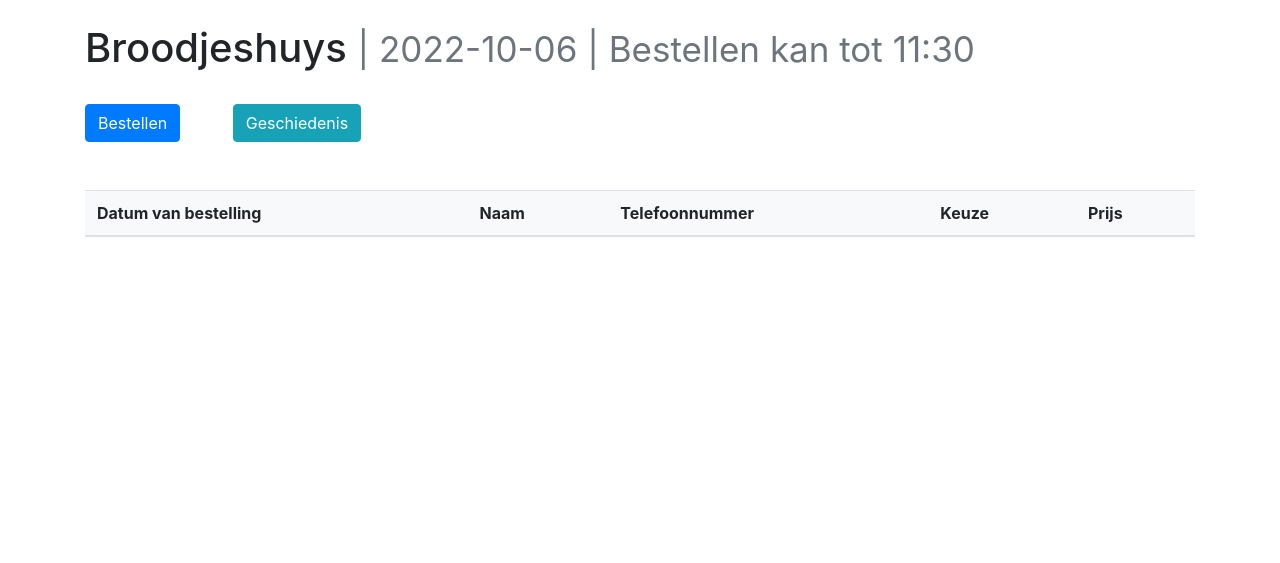
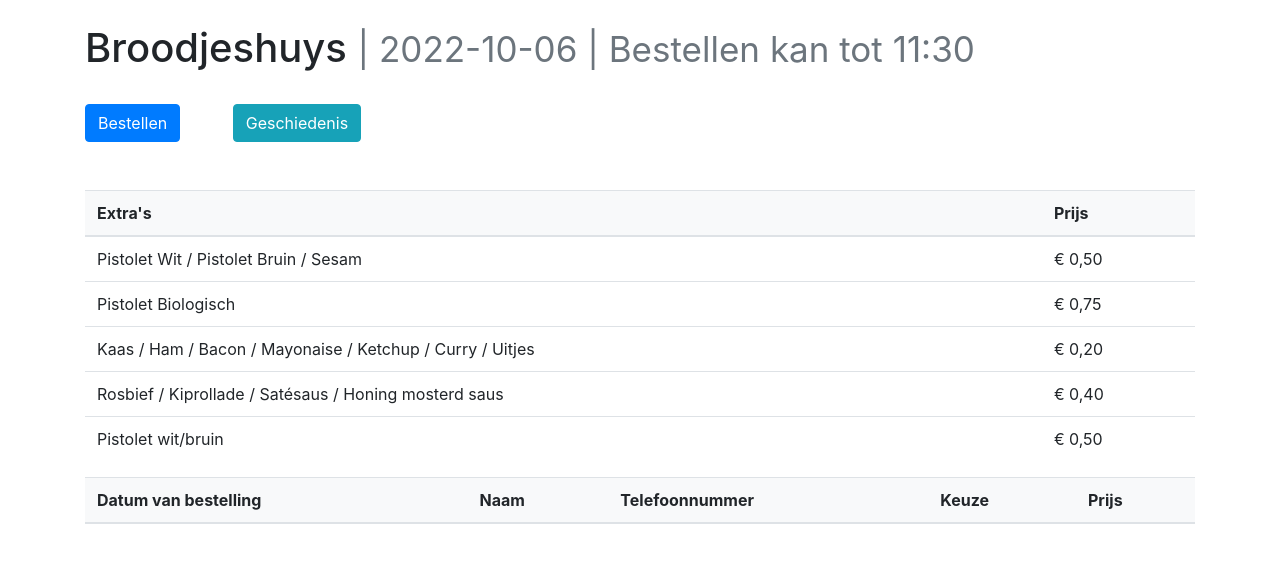
Before and after one commit to TimBolhoeves/bestelapp, a Django app: page /broodjeshuis/ in a window 1280 px wide. Shown: the part 56-619 px from the top of the page. Run offline with Django 4.2, Linux system fonts and the light colour scheme; data that the repository does not hold is empty; parts of the project's set-up code (start-up, migrations or seed data) failed here and were passed over.

Commit message:
added table with extra's pricing

```diff
--- a/bestellen/templates/broodjeshuis.html
+++ b/bestellen/templates/broodjeshuis.html
@@ -36,6 +36,45 @@
     <br>
     <a class="btn btn-primary" href="bestellen/" role="button">Bestellen</a> <a class="btn btn-info ml-5" href="geschiedenis/" role="button">Geschiedenis</a>
     <br><br><br>
+
+    {% comment %} extra's tabel {% endcomment %}
+    <table class="table table-hover">
+      <thead class="bg-light">
+        <tr>
+          <th>Extra's</th>
+          <th>Prijs</th>
+        </tr>
+      </thead>
+      <tbody>
+
+        <tr>
+          <td>Pistolet Wit / Pistolet Bruin / Sesam</td>
+          <td>€ 0,50</td>
+        </tr>
+
+        <tr>
+          <td>Pistolet Biologisch</td>
+          <td>€ 0,75</td>
+        </tr>
+
+        <tr>
+          <td>Kaas / Ham / Bacon / Mayonaise / Ketchup / Curry / Uitjes</td>
+          <td>€ 0,20</td>
+        </tr>
+
+        <tr>
+          <td>Rosbief / Kiprollade / Satésaus / Honing mosterd saus</td>
+          <td>€ 0,40</td>
+        </tr>
+
+        <tr>
+          <td>Pistolet wit/bruin</td>
+          <td>€ 0,50</td>
+        </tr>
+
+      </tbody>
+    </table>
+
     <table class="table table-hover">
       <thead class="bg-light">
         <tr>
```
